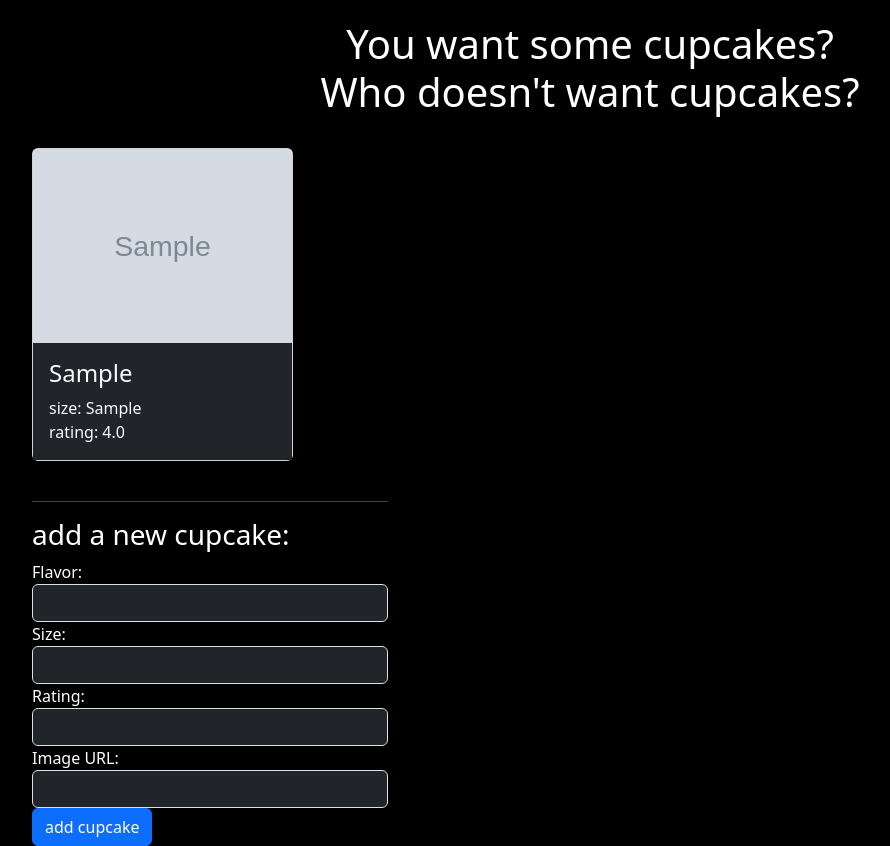
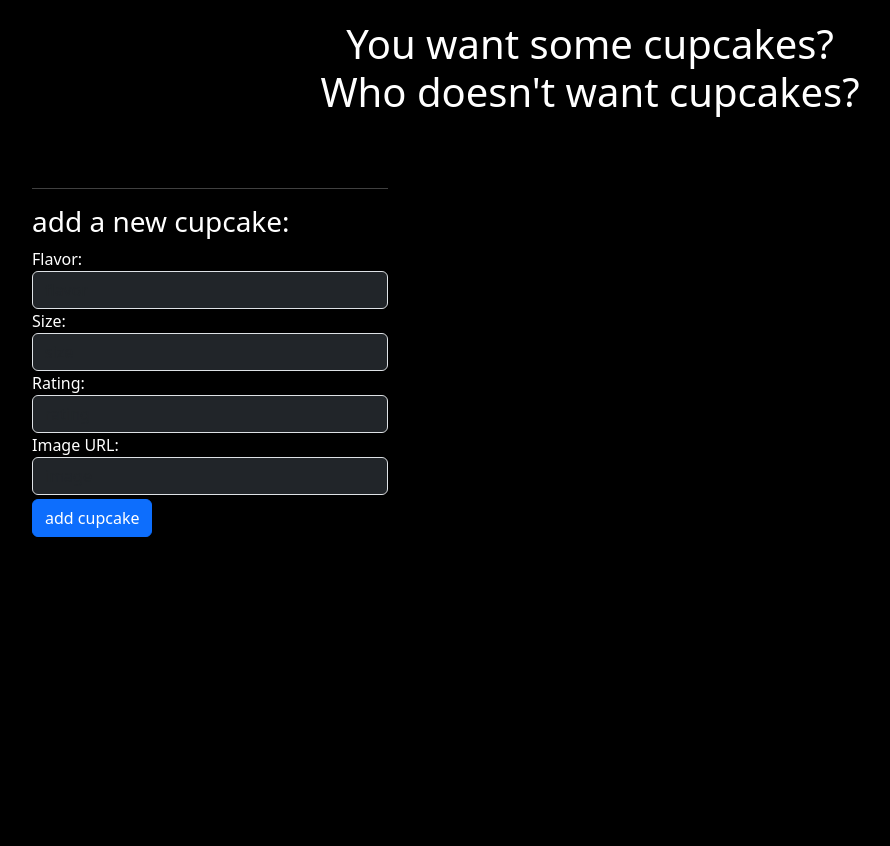
Before and after one commit to kingtor69/flask-cupcakes, a Flask app: page / in a window 1280 px wide. Shown: the part 56-902 px from the top of the page, without its empty margins (50-940 px from the left). After the commit the page ends 593 px from the top, so only its background shows below. Run offline with Flask 2, Linux system fonts and the light colour scheme; tables that the repository leaves empty hold one stand-in row (values such as "Sample post"); grey boxes marked "Sample" are stand-in pictures; some libraries are stand-ins or nearby versions.

Commit message:
not sure, but I think it is now worse

```diff
--- a/static/cupcakes.js
+++ b/static/cupcakes.js
@@ -1,23 +1,71 @@
-console.log('cupcakes in the hizzy')
+const defaultImageUrl = "https://tinyurl.com/demo-cupcake"
+const APIBaseUrl = "/api/cupcakes"
 
-defaultImageUrl = "https://tinyurl.com/demo-cupcake"
+function displayCupcakeHTML(cupcake) {
+    return `
+        <div class="col col-md-4 col-lg-3 mb-3">
+            <div class="card card-dark">
+                <img src="{{ cupcake.image }}" alt="cupcake picture" class="card-img-top img-fluid">
+                <div class="card-body bg-dark">
+                    <h4 class="card-title text-light">{{ cupcake.flavor }}</h4>
+                    <p class="card-text text-light">
+                        size: {{ cupcake.size }}<br>
+                        rating: {{ cupcake.rating }}
+                    </p>
+                </div>
+            </div>
+        </div>
+        <div class="col col-md-4 col-lg-3 mb-3">
+            <div class="card card-dark">
+                <img src="{{ cupcake.image }}" alt="cupcake picture" class="card-img-top img-fluid">
+                <div class="card-body bg-dark">
+                    <h4 class="card-title text-light">{{ cupcake.flavor }}</h4>
+                    <p class="card-text text-light">
+                        size: {{ cupcake.size }}<br>
+                        rating: {{ cupcake.rating }}
+                    </p>
+                </div>
+            </div>
+        </div>
+    `;
+}
+
+async function loadApiCupcakes() {
+    const resp = await axios.get({APIBaseUrl});
+
+    for (let cupcakeData of response.data.cupcakes) {
+        const thisCupcake = $(displayCupcakeHTML(cupcakeData));
+        $("#cupcake-display".append(thisCupcake));
+    }
+}
 
 $('#new-cupcake-form').submit(function(e) {
-    e.preventDefault()
-    formData = {}
+    e.preventDefault();
+    formData = {};
     for (let i = 0; i < 4; i++) {
-        formData[e.target[i].id] = e.target[i].value
-    }
-    formData.rating = parseFloat(formData.rating)
-    if (!formData.image) {
-        formData.image = defaultImageUrl
-    }
-    jsonData = JSON.stringify(formData)
-    console.log(jsonData)
-    processCupcakeForm(jsonData)
+        formData[e.target[i].id] = e.target[i].value;
+    };
+    try {
+        formData.rating = parseFloat(formData.rating);
+    } catch (error) {
+        alert('rating must be a number')
+    };
+    if ((formData.rating < 0) || (formData.rating > 10));
+        alert('rating must be between 0 and 10');
+
+        if (!formData.image) {
+            formData.image = defaultImageUrl;
+    };
+
+    // jsonData = JSON.stringify(formData)
+    processCupcakeForm(formData);
 })
 
-async function processCupcakeForm(jsonData) {
-    const newCupcake = await axios.post('/api/cupcakes', jsonData)
-    console.log(newCupcake)
-}
+async function processCupcakeForm(formData) {
+    const newCupcakeResponse = await axios.post(APIBaseURL, formData);
+    const newCupcake = $(displayCupcakeHTML(newCupcakeResponse.data.cupcake));
+    $("#cupcake-display").append(newCupcake);
+    $("#new-cupcake-form").trigger("reset");
+};
+
+$(loadApiCupcakes)
--- a/templates/home.html
+++ b/templates/home.html
@@ -3,28 +3,14 @@
 {% block header %}You want some cupcakes?<br>Who doesn't want cupcakes?{% endblock %}
 {% block content %}
 <div class="container">
-    <div class="row">
-        {% for cupcake in cupcakes %}
-            <div class="col col-md-4 col-lg-3">
-                <div class="card card-dark">
-                    <img src="{{ cupcake.image }}" alt="cupcake picture" class="card-img-top img-fluid">
-                    <div class="card-body bg-dark">
-                        <h4 class="card-title text-light">{{ cupcake.flavor }}</h4>
-                        <p class="card-text text-light">
-                            size: {{ cupcake.size }}<br>
-                            rating: {{ cupcake.rating }}
-                        </p>
-                    </div>
-                </div>
-            </div>
-        {% endfor %}
+    <div class="row" id="cupcake-display">
     </div>
     <br>
     <div class="row">
         <div class="col col-md-6 col-lg-4">
             <hr>
             <h3>add a new cupcake:</h3>
-            <form method="POST" id="new-cupcake-form" novalidate>
+            <form id="new-cupcake-form">
                 <div class="form-group">
                     <label for="flavor">Flavor:</label>
                     <input type="text" name="flavor" placeholder="flavor" class="text-light bg-dark rounded form-control" id="flavor" required>
@@ -41,7 +27,7 @@
                     <label for="image">Image URL:</label>
                     <input type="text" name="image" placeholder="image" class="text-light bg-dark rounded form-control" id="image">
                 </div>
-                <button type="submit" class="btn btn-primary">add cupcake</button>
+                <button type="submit" class="btn btn-primary mt-1">add cupcake</button>
             </form>
         </div>
     </div>
```
